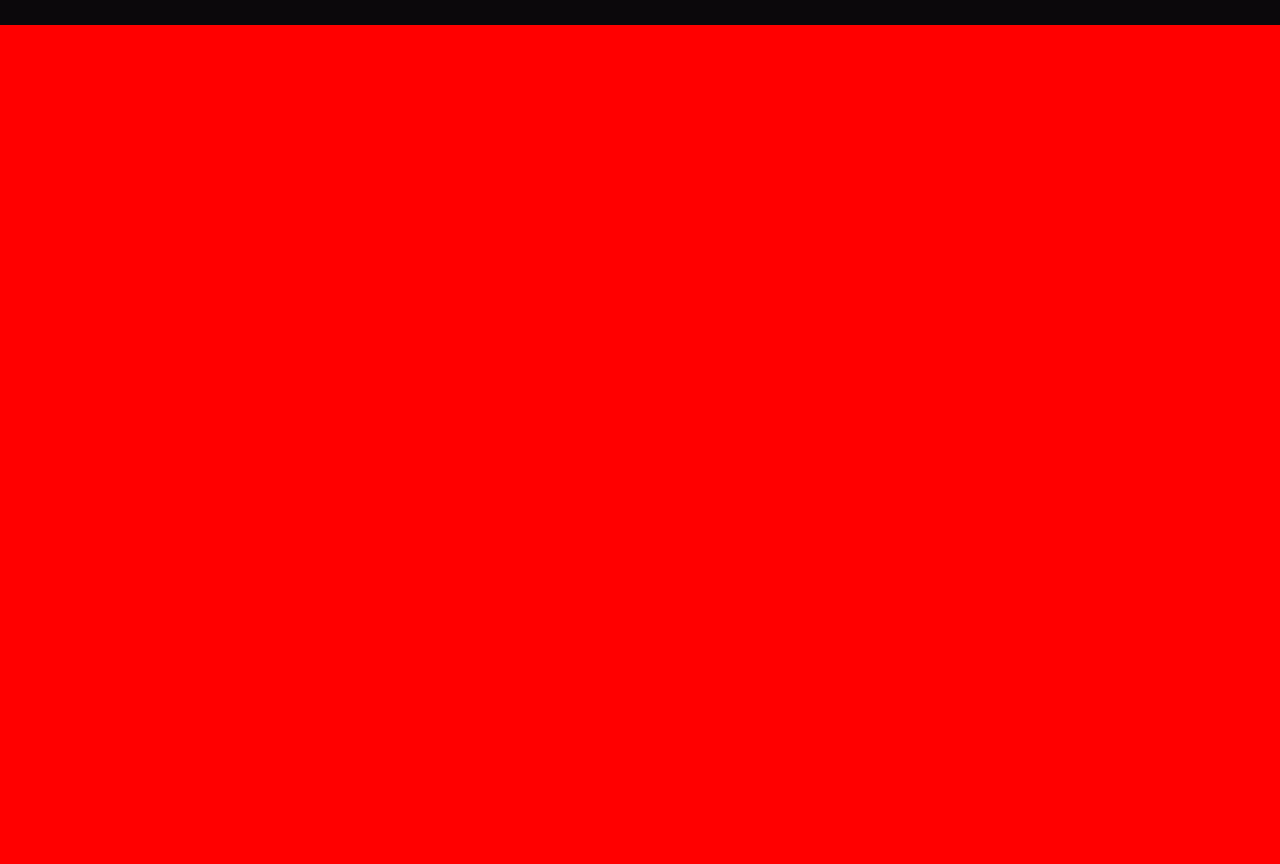
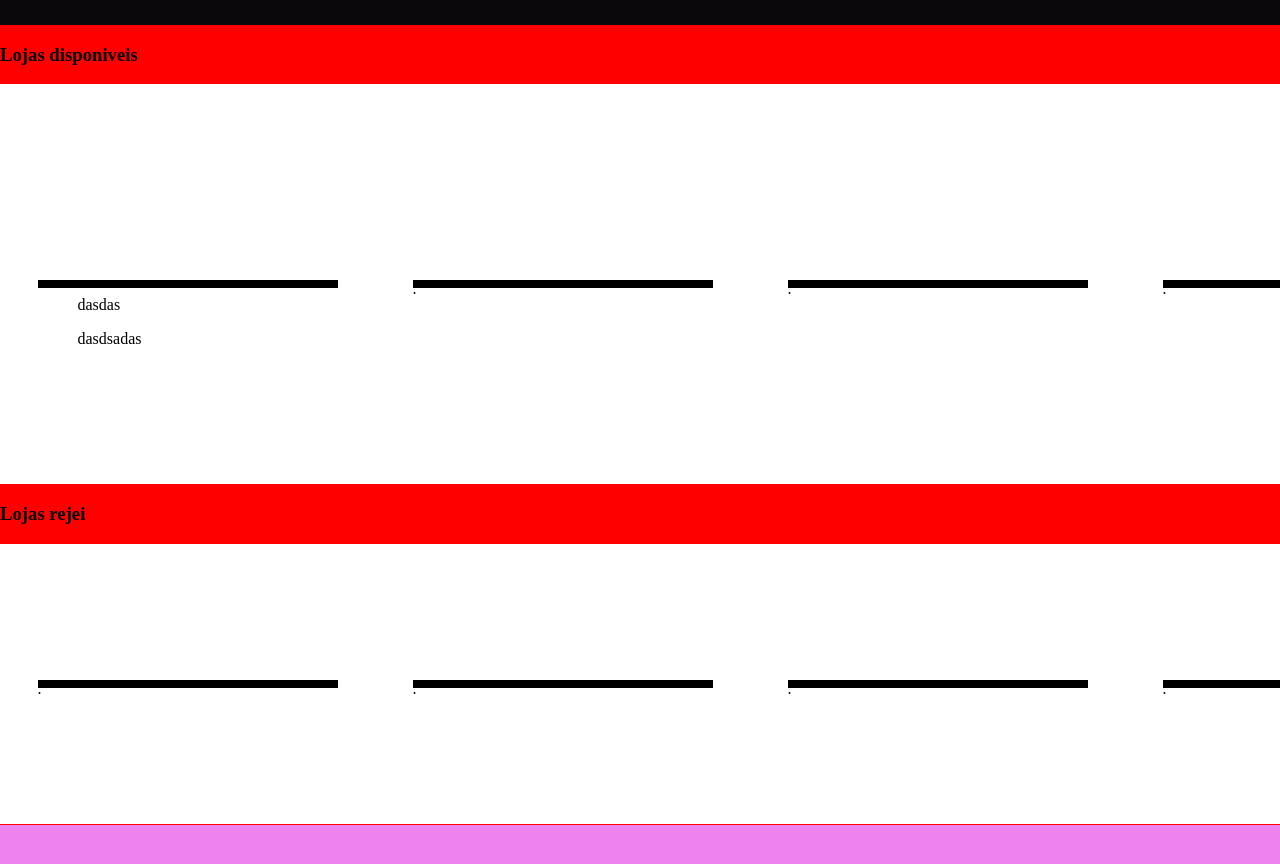
Before and after one commit to caiouehara/ifood, a plain HTML site: page index.html in a window 1280 px wide. Shown: the part 1895-2759 px from the top of the page. Drawn offline with nearby package versions, Linux system fonts and the light colour scheme; a web font is replaced by a local one.

Commit message:
Criado aside, com duas divs principais com classe, também divs secundarias para separaçao de lista com classe coluna

```diff
--- a/index.html
+++ b/index.html
@@ -56,9 +56,25 @@
     </div>
     </article>
     <aside id="aside">
-        <div></div>
-        <div></div>
-        <div></div>
+        <h3>Lojas disponiveis</h3>
+        <div class="maindiv">
+            <div class="coluna">
+                <ul>
+                    <p>dasdas</p>
+                    <p>dasdsadas</p>
+                </ul>
+            </div>
+            <div class="coluna">.</div>
+            <div class="coluna">.</div>
+            <div class="coluna">.</div>
+        </div>
+        <h3>Lojas rejei</h3>
+        <div class='maindiv' id="maindiv2">
+            <div class="coluna">.</div>
+            <div class="coluna">.</div>
+            <div class="coluna">.</div>
+            <div class="coluna">.</div>
+        </div>
     </aside>
     <footer></footer>
 
--- a/style.css
+++ b/style.css
@@ -9,7 +9,7 @@ body{
                         'div2 div2 div2 div2 div2 div2'
                         'aside aside aside aside aside aside'
                         'footer footer footer footer footer footer';
-    grid-template-rows: 35vh 60vh 50vh 60vh 35vh 150vh 30vh;
+    grid-template-rows: 35vh 60vh 50vh 60vh 35vh 100vh 30vh;
     grid-template-columns: auto;
     grid-gap: none;
 
@@ -238,6 +238,25 @@ aside{
 
     background-color: red;
 }
+.maindiv{
+    display: flex;
+    align-items: center;
+    justify-content: space-around;
+
+    background-color: white;
+    height: 50%;
+    width: 100%;
+    margin: 0;
+}
+.coluna{
+    background-color: black;
+
+    width: 20%;
+    height: 1vh;
+}
+#maindiv2{
+    height: 35%;
+}
 footer{
     grid-area: footer;
 
```
